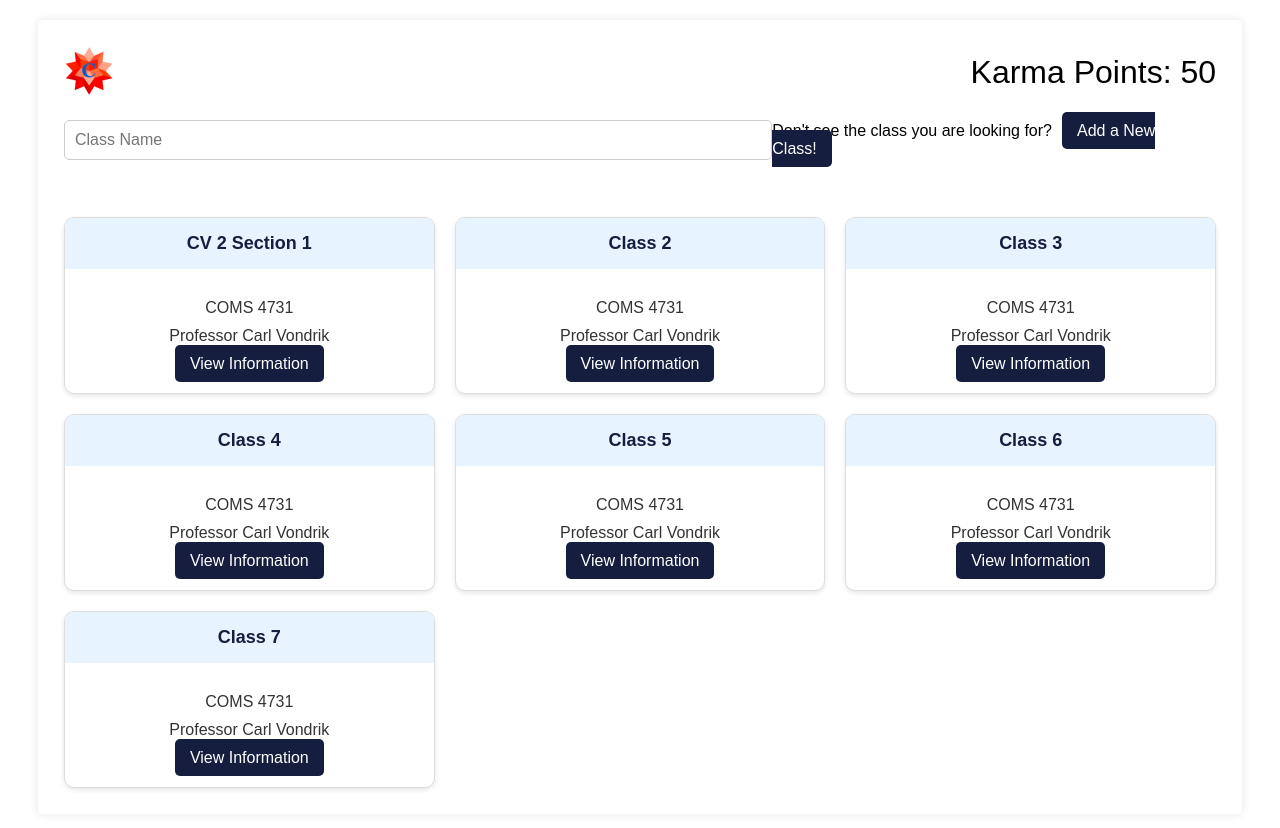
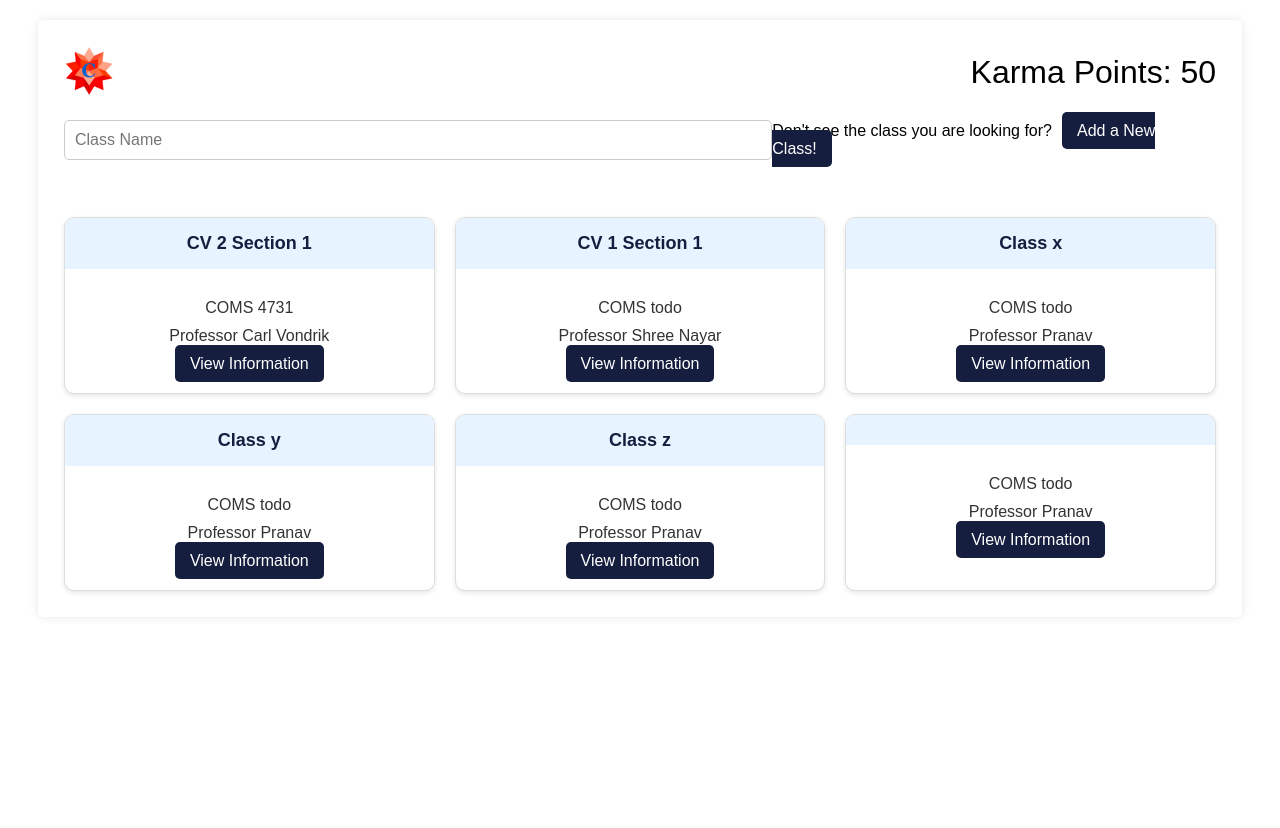
Before and after one commit to Pranav-Sukumar/AlphaCulpa, a React (Create React App) app in the folder alphaculpa/: page /classsearch in a window 1280 px wide. Shown: the top 828 px of the page. After the commit the page ends 800 px from the top, so only its background shows below. Built offline with nearby package versions, Linux system fonts and the light colour scheme.

Commit message:
tiled the class search

```diff
--- a/alphaculpa/src/ClassSearch.js
+++ b/alphaculpa/src/ClassSearch.js
@@ -1,6 +1,7 @@
 import './App.css';
 import './classsearch.css'
 import { Link } from 'react-router-dom';
+import ClassSearchTile from './ClassSearchTile';
 
 
 function ClassSearch({kp}) {
@@ -26,64 +27,14 @@ function ClassSearch({kp}) {
 
         </div>
         <div class="grid">
-            <div class="card">
-                <div class="card-header">CV 2 Section 1</div>
-                <div class="card-body">
-                    <p>COMS 4731</p>
-                    <p>Professor Carl Vondrik</p>
-                    <Link to="/viewclass" class="view-btn">View Information</Link>
-                </div>
-            </div>
+          <ClassSearchTile class_name = "CV 2 Section 1" class_id = "COMS 4731" prof_name = "Carl Vondrik"/>
+          <ClassSearchTile class_name = "CV 1 Section 1" class_id = "COMS todo" prof_name = "Shree Nayar"/>
+          <ClassSearchTile class_name = "Class x" class_id = "COMS todo" prof_name = "Pranav"/>
+          <ClassSearchTile class_name = "Class y" class_id = "COMS todo" prof_name = "Pranav"/>
+          <ClassSearchTile class_name = "Class z" class_id = "COMS todo" prof_name = "Pranav"/>
+          <ClassSearchTile class_name = "" class_id = "COMS todo" prof_name = "Pranav"/>
 
-            <div class="card">
-                <div class="card-header">Class 2</div>
-                <div class="card-body">
-                    <p>COMS 4731</p>
-                    <p>Professor Carl Vondrik</p>
-                    <Link to="/viewclass" class="view-btn">View Information</Link>
-                </div>
-            </div>
-            <div class="card">
-                <div class="card-header">Class 3</div>
-                <div class="card-body">
-                    <p>COMS 4731</p>
-                    <p>Professor Carl Vondrik</p>
-                    <Link to="/viewclass" class="view-btn">View Information</Link>
-                </div>
-            </div>
-            <div class="card">
-                <div class="card-header">Class 4</div>
-                <div class="card-body">
-                    <p>COMS 4731</p>
-                    <p>Professor Carl Vondrik</p>
-                    <Link to="/viewclass" class="view-btn">View Information</Link>
-                </div>
-            </div>
 
-            <div class="card">
-                <div class="card-header">Class 5</div>
-                <div class="card-body">
-                    <p>COMS 4731</p>
-                    <p>Professor Carl Vondrik</p>
-                    <Link to="/viewclass" class="view-btn">View Information</Link>
-                </div>
-            </div>
-            <div class="card">
-                <div class="card-header">Class 6</div>
-                <div class="card-body">
-                    <p>COMS 4731</p>
-                    <p>Professor Carl Vondrik</p>
-                    <Link to="/viewclass" class="view-btn">View Information</Link>
-                </div>
-            </div>
-            <div class="card">
-                <div class="card-header">Class 7</div>
-                <div class="card-body">
-                    <p>COMS 4731</p>
-                    <p>Professor Carl Vondrik</p>
-                    <Link to="/viewclass" class="view-btn">View Information</Link>
-                </div>
-            </div>
         </div>
     </div>
 
--- /dev/null
+++ b/alphaculpa/src/ClassSearchTile.js
@@ -0,0 +1,22 @@
+import './App.css';
+import './classsearch.css'
+import { Link } from 'react-router-dom';
+
+
+function ClassSearch({class_name, class_id, prof_name}) {
+  return (
+
+    <div class="card">
+        <div class="card-header">{class_name}</div>
+        <div class="card-body">
+            <p>{class_id}</p>
+            <p>Professor {prof_name}</p>
+            <Link to="/viewclass" class="view-btn">View Information</Link>
+        </div>
+    </div>
+
+
+  );
+}
+
+export default ClassSearch;
```
